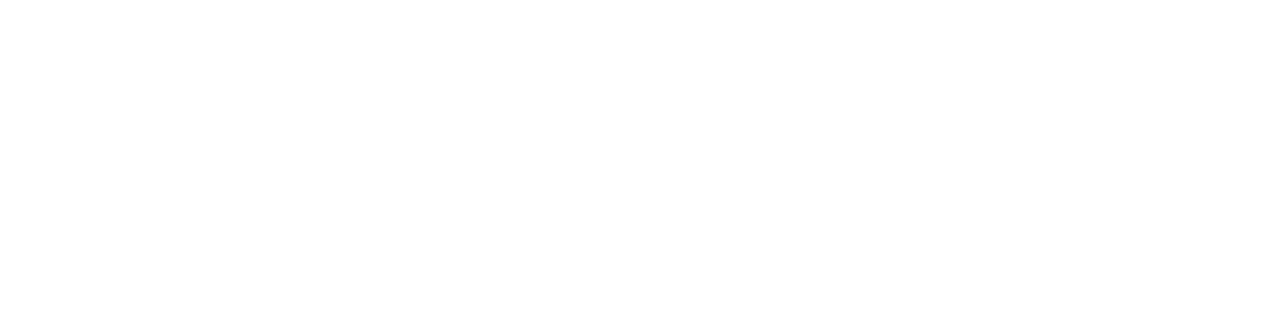
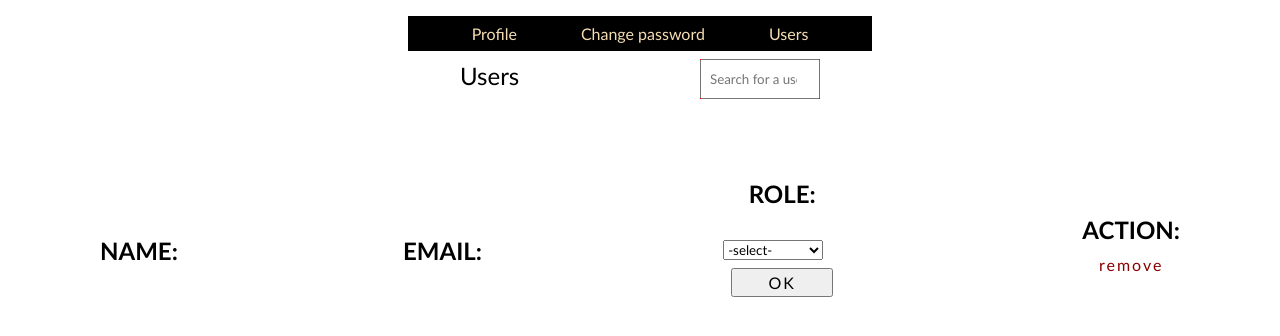
Before and after one commit to HassenHR/MernBitf, a React (Create React App) app in the folder frontend/: page /users in a window 1280 px wide. Before the commit this address had no page. Shown: the top 336 px of the page. Built offline with nearby package versions, Linux system fonts and the light colour scheme.

Commit message:
first commit

```diff
--- a/frontend/src/App.js
+++ b/frontend/src/App.js
@@ -4,6 +4,8 @@
 import Login from "./pages/auth/Login";
 import Register from "./pages/auth/Register";
 import Profile from "./pages/Profile";
+import ChangePassword from "./pages/ChangePassword";
+import UserList from "./pages/UserList";
 
 function App() {
   return (
@@ -14,6 +16,8 @@
           <Route path="/login" element={<Login />} />
           <Route path="/register" element={<Register />} />
           <Route path="/profile" element={<Profile />} />
+          <Route path="/change-password" element={<ChangePassword />} />
+          <Route path="/users" element={<UserList />} />
         </Routes>
       </BrowserRouter>
     </>
--- /dev/null
+++ b/frontend/src/components/ChangeRole.js
@@ -0,0 +1,20 @@
+import React, { useState } from "react";
+
+function ChangeRole() {
+  const [userRole, setUserRole] = useState("");
+  return (
+    <div>
+      <form className="role-frm">
+        <select value={userRole} onChange={(e) => setUserRole(e.target.value)}>
+          <option value={"select"}>-select-</option>
+          <option value={"subscriber"}>Subscriber</option>
+          <option value={"admin"}>Admin</option>
+          <option value={"suspended"}>Suspended</option>
+        </select>
+        <button>OK</button>
+      </form>
+    </div>
+  );
+}
+
+export default ChangeRole;
--- /dev/null
+++ b/frontend/src/components/Search.js
@@ -0,0 +1,16 @@
+import React from "react";
+
+function Search({ value, onChange }) {
+  return (
+    <div className="search-box">
+      <input
+        type="search"
+        placeholder="Search for a user"
+        value={value}
+        onChange={onChange}
+      />
+    </div>
+  );
+}
+
+export default Search;
--- a/frontend/src/components/pageMenu/PageMenu.js
+++ b/frontend/src/components/pageMenu/PageMenu.js
@@ -1,7 +1,14 @@
 import React from "react";
+import { Link } from "react-router-dom";
 
 function PageMenu() {
-  return <div>PageMenu</div>;
+  return (
+    <div className="profile-nav">
+      <Link to="/profile">Profile</Link>
+      <Link to="/change-password">Change password</Link>
+      <Link to="/users">Users</Link>
+    </div>
+  );
 }
 
 export default PageMenu;
--- a/frontend/src/index.css
+++ b/frontend/src/index.css
@@ -41,6 +41,52 @@
   align-items: center;
 }
 
+.profile-nav {
+  background-color: black;
+  color: wheat;
+  padding: 0.5rem 2rem;
+}
+.profile-nav a {
+  color: wheat;
+  margin-left: 2rem;
+  margin-right: 2rem;
+}
+.user-bx {
+  display: flex;
+  justify-content: space-between;
+  align-items: center;
+  width: 30%;
+}
+.search-box {
+  width: 120px;
+  height: 5vh;
+  background-color: red;
+  margin-top: 0.5rem;
+}
+.search-box input {
+  width: 100%;
+  padding: 0.5rem;
+  height: 100%;
+}
+.user-list-container {
+  max-width: 1200px;
+  width: 90%;
+  display: flex;
+  justify-content: space-between;
+  align-items: center;
+}
+.rm {
+  color: darkred;
+  background-color: transparent;
+  border: none;
+}
+.role-frm {
+  border: none;
+  width: 150px;
+}
+select {
+  width: 100px;
+}
 div ul {
   display: flex;
 }
--- /dev/null
+++ b/frontend/src/pages/ChangePassword.js
@@ -0,0 +1,46 @@
+import React, { useState } from "react";
+import PageMenu from "../components/pageMenu/PageMenu";
+
+const initialState = {
+  oldPassword: "",
+  password: "",
+  password2: "",
+};
+
+function ChangePassword() {
+  const [formData, setFormData] = useState(initialState);
+
+  const { oldPassword, password, password2 } = formData;
+
+  const handleInputChange = (e) => {};
+
+  return (
+    <div className="center">
+      <PageMenu />
+      <h1>Change Password</h1>
+      <form>
+        <input
+          type="password"
+          placeholder="Old Password"
+          value={oldPassword}
+          onChange={handleInputChange}
+        />
+        <input
+          type="password"
+          placeholder="New Password"
+          value={password}
+          onChange={handleInputChange}
+        />
+        <input
+          type="password"
+          placeholder="Confirm new Password"
+          value={password2}
+          onChange={handleInputChange}
+        />
+        <button type="submit">Update profile</button>
+      </form>
+    </div>
+  );
+}
+
+export default ChangePassword;
--- /dev/null
+++ b/frontend/src/pages/UserList.js
@@ -0,0 +1,37 @@
+import React from "react";
+import Search from "../components/Search";
+import PageMenu from "../components/pageMenu/PageMenu";
+import ChangeRole from "../components/ChangeRole";
+
+function UserList() {
+  return (
+    <div className="center">
+      <PageMenu />
+      <div className="user-bx">
+        <div>
+          <h2>Users</h2>
+        </div>
+        <Search />
+      </div>
+
+      <section className="user-list-container">
+        <div>
+          <h1>Name:</h1>
+        </div>
+        <div>
+          <h1>Email:</h1>
+        </div>
+        <div>
+          <h1>Role:</h1>
+          <ChangeRole />
+        </div>
+        <div>
+          <h1>Action:</h1>
+          <button className="rm">remove</button>
+        </div>
+      </section>
+    </div>
+  );
+}
+
+export default UserList;
```
